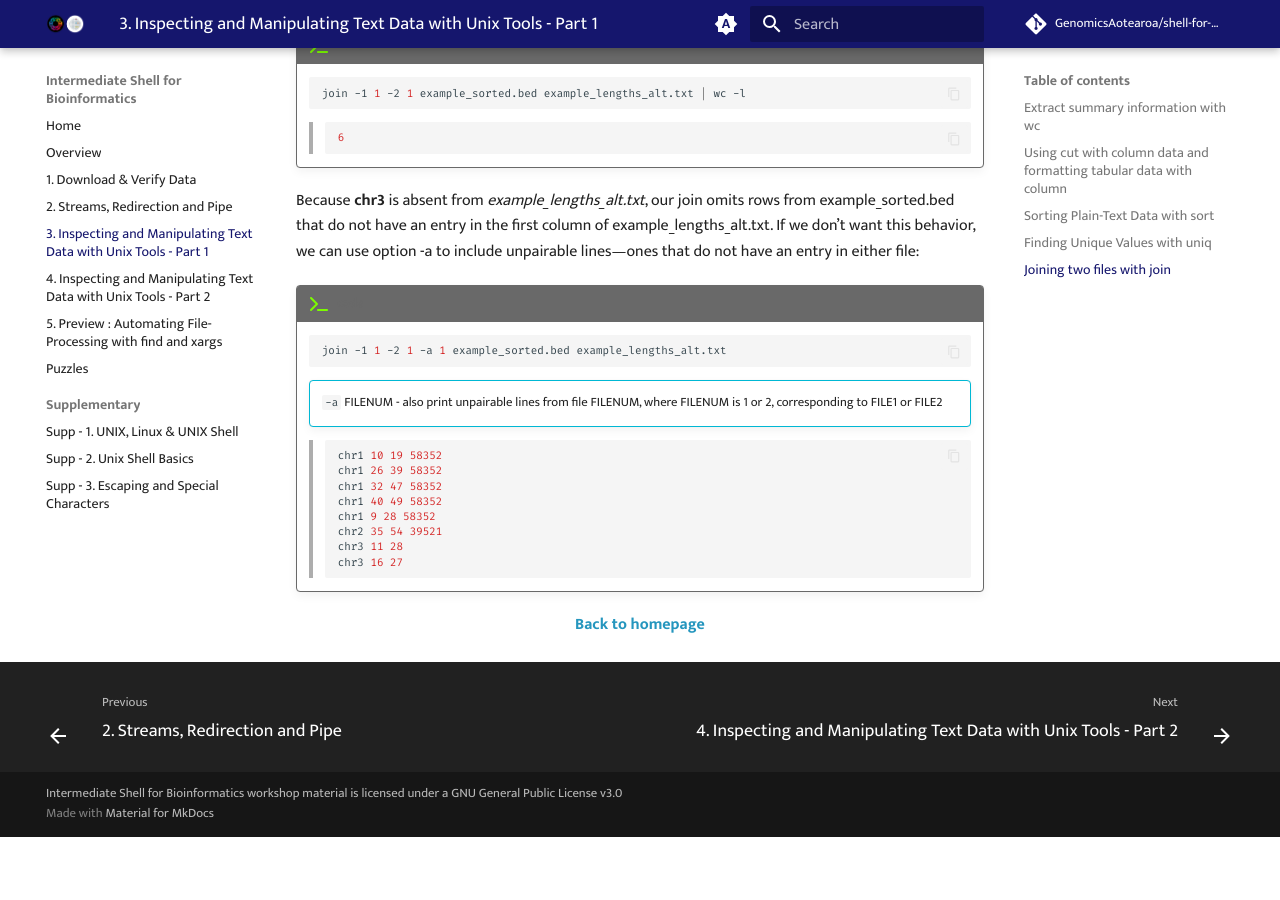
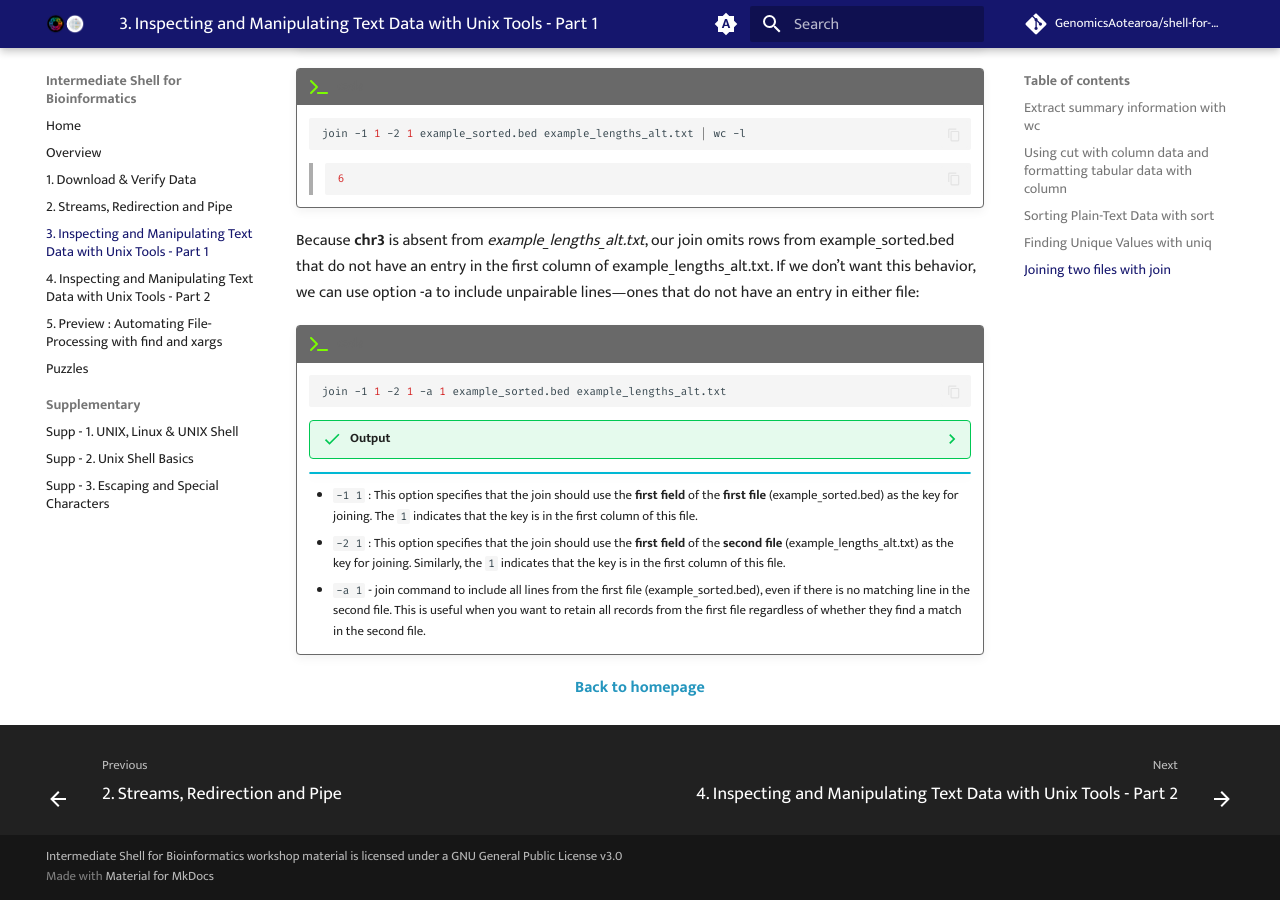
Before and after one commit to GenomicsAotearoa/shell-for-bioinformatics, an MkDocs documentation site: the page built from docs/4_inspectmanipluate.md, in a window 1280 px wide and 900 px high, scrolled down 10039 px. Built offline with MkDocs 1.6.1 and Material for MkDocs 9.7.7, drawn with Linux system fonts in a browser that asks for light colours; comment, search, counter and statistics services are not loaded; before the commit the page ends 10876 px from its top, so only the background shows below that; some of the changed text lies outside the part shown.

Commit message:
update join command

````diff
--- a/docs/4_inspectmanipluate.md
+++ b/docs/4_inspectmanipluate.md
@@ -317,9 +317,12 @@
 !!! terminal "code"
     * Create a test .bed file with few rows and use `sort` command without any arguments.
 
+        ><kbd>Ctrl</kbd>+<kbd>D</kbd> to end the edits started with `cat >`
+
     ```bash
     cat > test_sort.bed
     ```
+
 
     ??? database  "input for the *test_sort.bed* file"
 
@@ -605,18 +608,23 @@
     ```bash
     join -1 1 -2 1 -a 1 example_sorted.bed example_lengths_alt.txt
     ```
+
+    ??? success "Output"
+
+        >```bash
+        >chr1 10 19 58352
+        >chr1 26 39 58352
+        >chr1 32 47 58352
+        >chr1 40 49 58352
+        >chr1 9 28 58352
+        >chr2 35 54 39521
+        >chr3 11 28
+        >chr3 16 27
+        >```
+
     !!! info ""
-        `-a` FILENUM  - also print unpairable lines from file FILENUM, where FILENUM is 1 or 2, corresponding to FILE1 or FILE2
-
-    >```bash
-    >chr1 10 19 58352
-    >chr1 26 39 58352
-    >chr1 32 47 58352
-    >chr1 40 49 58352
-    >chr1 9 28 58352
-    >chr2 35 54 39521
-    >chr3 11 28
-    >chr3 16 27
-    >```
+    - `-1 1`  : This option specifies that the join should use the **first field** of the **first file** (example_sorted.bed) as the key for joining. The `1` indicates that the key is in the first column of this file.
+    - `-2 1`  : This option specifies that the join should use the **first field** of the **second file** (example_lengths_alt.txt) as the key for joining. Similarly, the `1` indicates that the key is in the first column of this file.
+    - `-a 1` -  join command to include all lines from the first file (example_sorted.bed), even if there is no matching line in the second file. This is useful when you want to retain all records from the first file regardless of whether they find a match in the second file.
 
 <p align="center"><b><a class="btn" href="https://genomicsaotearoa.github.io/shell-for-bioinformatics/" style="background: var(--bs-dark);font-weight:bold">Back to homepage</a></b></p>
````
